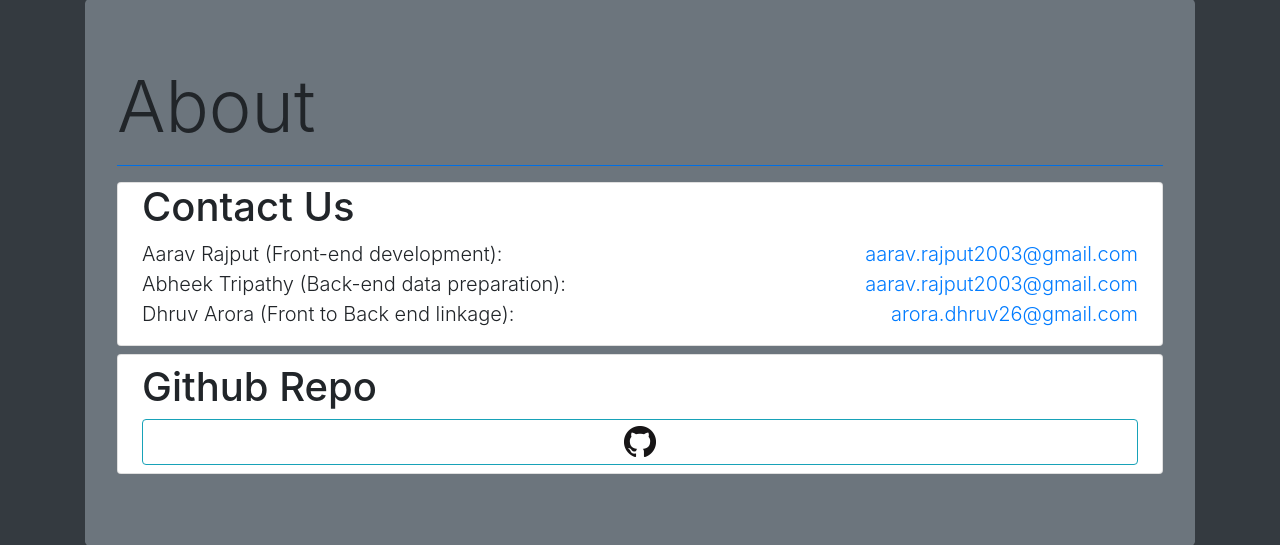
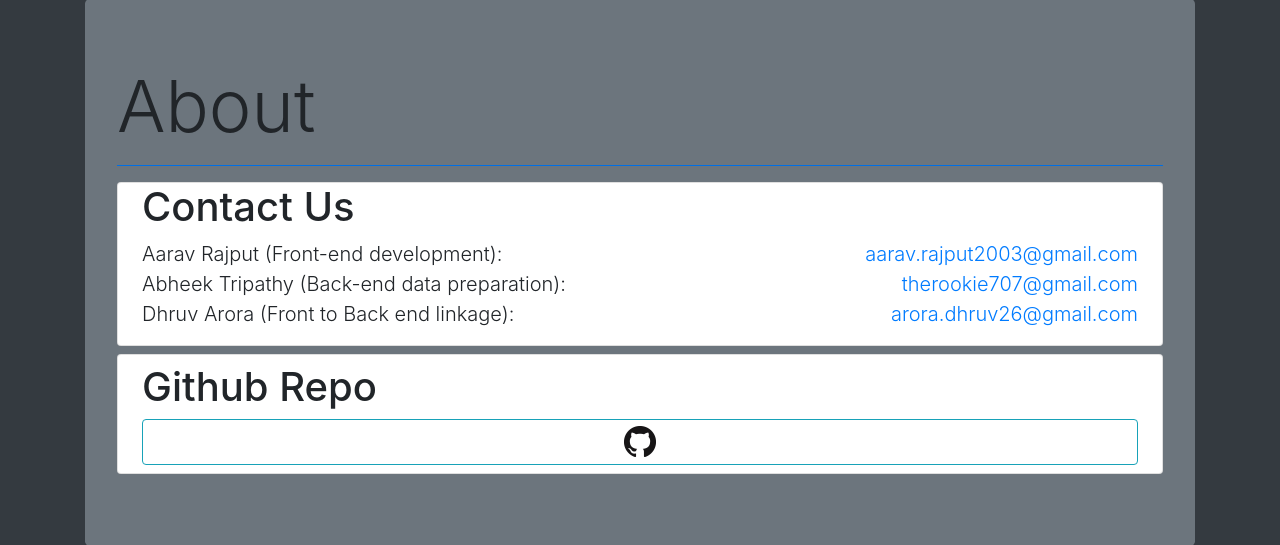
Before and after one commit to AaravRajput/GulagProject, a Flask app: page /about in a window 1280 px wide. Shown: the part 83-628 px from the top of the page. Run offline with Flask 2, Linux system fonts and the light colour scheme; some libraries are stand-ins or nearby versions.

Commit message:
Minor Change: Added Abheek's e-mail to Contact Us

```diff
--- a/templates/about.html
+++ b/templates/about.html
@@ -15,7 +15,7 @@
       <h1 class="display-5">Contact Us</h1>
       <p class="lead">
         Aarav Rajput (Front-end development): <a class="float-right" href="mailto:aarav.rajput2003@gmail.com?subject=Gulag Py Feedback">aarav.rajput2003@gmail.com</a><br>
-        Abheek Tripathy (Back-end data preparation): <a class="float-right" href="mailto:aarav.rajput2003@gmail.com?subject=Gulag Py Feedback">aarav.rajput2003@gmail.com</a><br>
+        Abheek Tripathy (Back-end data preparation): <a class="float-right" href="mailto:therookie7073@gmail.com?subject=Gulag Py Feedback">therookie707@gmail.com</a><br>
         Dhruv Arora (Front to Back end linkage): <a class="float-right" href="mailto:arora.dhruv26@gmail.com?subject=Gulag Py Feedback">arora.dhruv26@gmail.com</a><br>
       </p>
     </div>
```
